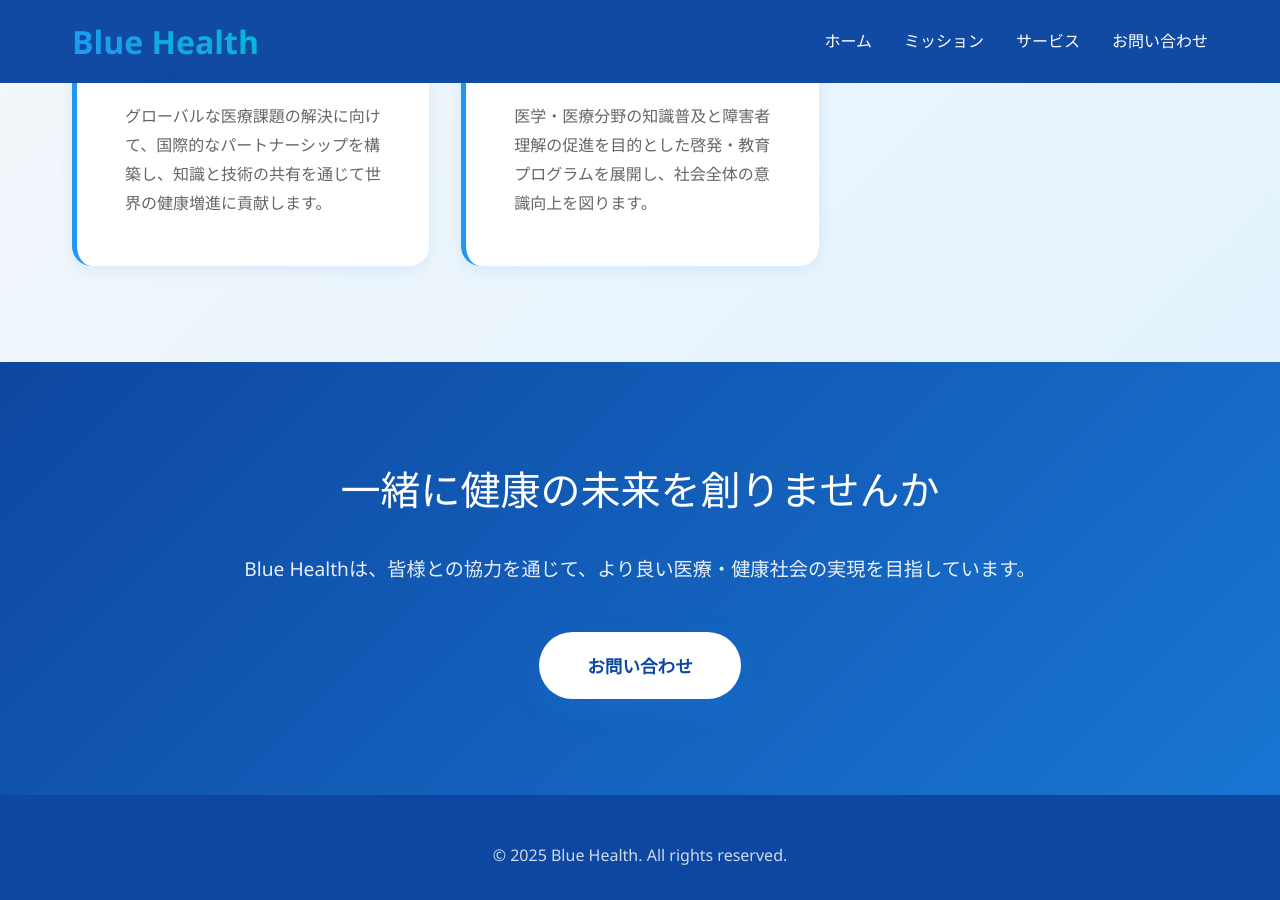
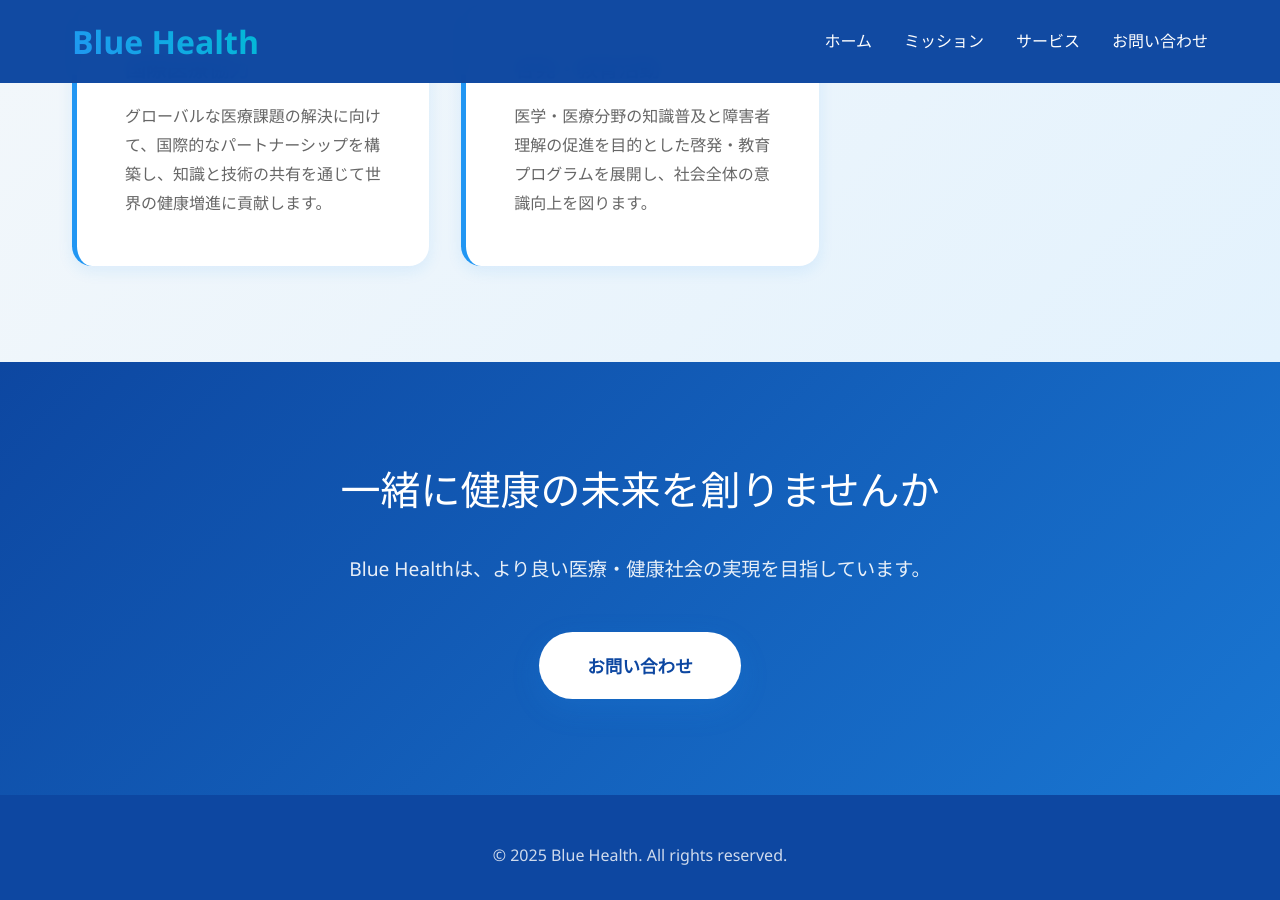
Before and after one commit to bluebealthHacks/blue-health-website, a Jekyll site: the page built from index.html, in a window 1280 px wide and 900 px high, scrolled down 2548 px. Built offline with Jekyll 4.4.1, drawn with Linux system fonts in a browser that asks for light colours.

Commit message:
Update index.html

```diff
--- a/index.html
+++ b/index.html
@@ -54,7 +54,7 @@ description: "Blue Health - 健康、疾患、障害を連続性ある事象と
 <section class="contact" id="contact">
     <div class="container">
         <h2>一緒に健康の未来を創りませんか</h2>
-        <p>Blue Healthは、皆様との協力を通じて、より良い医療・健康社会の実現を目指しています。</p>
+        <p>Blue Healthは、より良い医療・健康社会の実現を目指しています。</p>
         <a href="mailto:contact@bluehealth.co.jp" class="contact-button">お問い合わせ</a>
     </div>
 </section>
```
